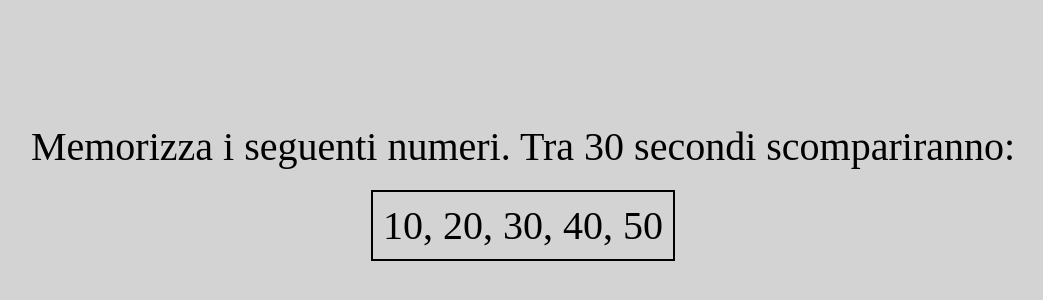
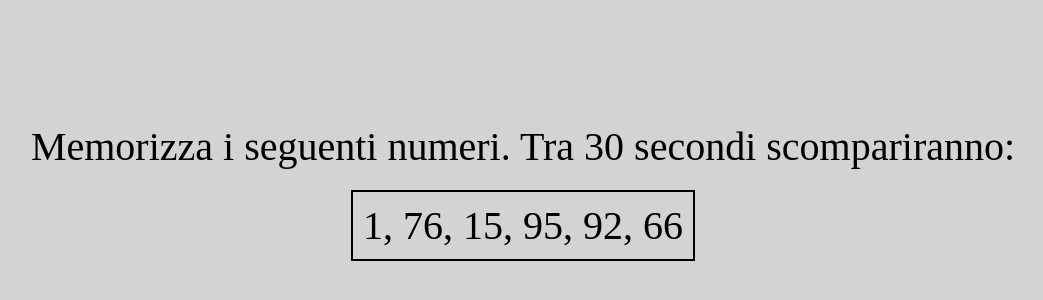
Before and after one commit to GianlucaBenassi/js-simon, a plain HTML site: page index.html in a window 1280 px wide. Shown: the part 208-508 px from the top of the page, without its empty margins (117-1160 px from the left). Drawn offline with Linux system fonts and the light colour scheme.

Commit message:
load random numbers

```diff
--- a/index.html
+++ b/index.html
@@ -15,7 +15,7 @@
     <div class="container">
 
         <span id="message">Memorizza i seguenti numeri. Tra 30 secondi scompariranno:</span>
-        <span id="number-box">10, 20, 30, 40, 50</span>
+        <span id="number-box"></span>
 
     </div>
 
--- a/js/script.js
+++ b/js/script.js
@@ -1,5 +1,16 @@
+// loads random numbers
+const numbersBox = document.getElementById('number-box');
+const rndNumbers = rnd5Numbers();
 
-console.log(rnd5Numbers());
+rndNumbers.forEach((num, i) => {
+
+    if (i == rndNumbers.length - 1) {
+        numbersBox.innerHTML += num;
+    } else {
+        numbersBox.innerHTML += num + ', ';
+    }
+
+});
 
 
 
```
